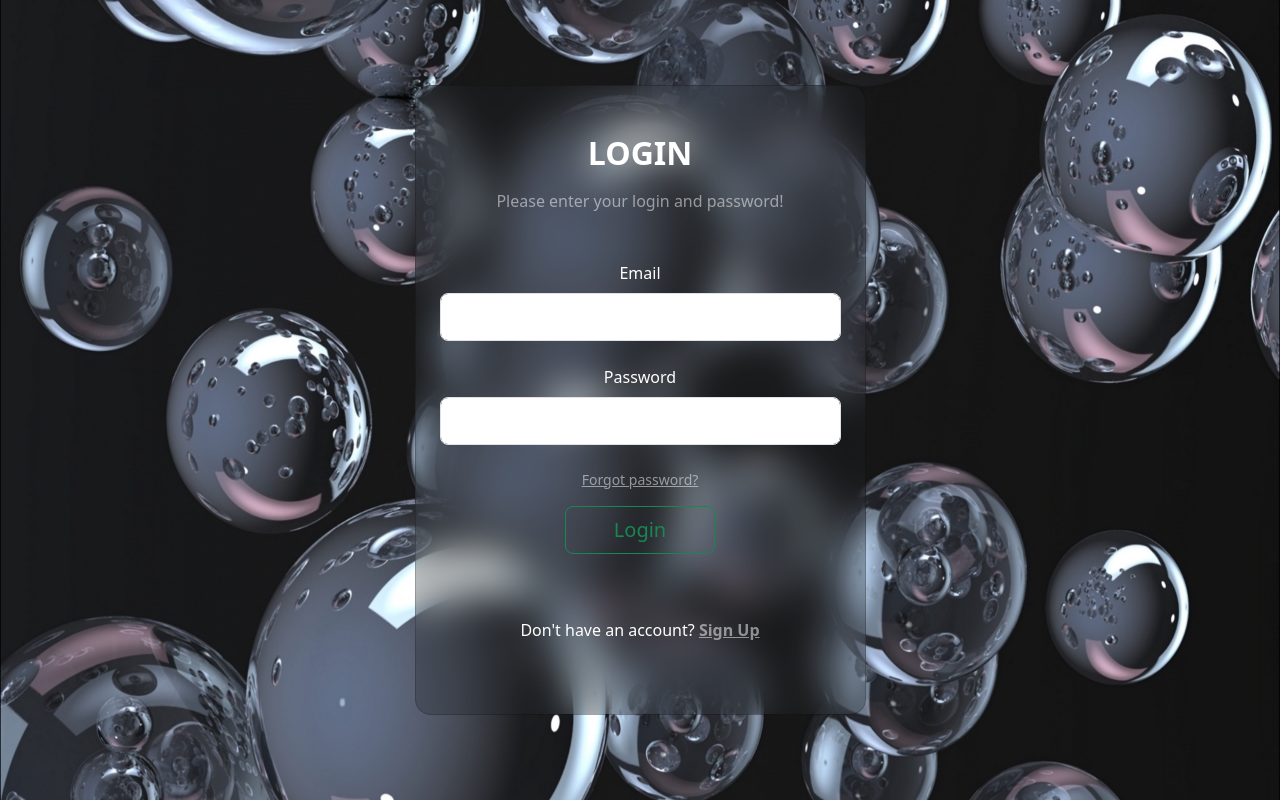
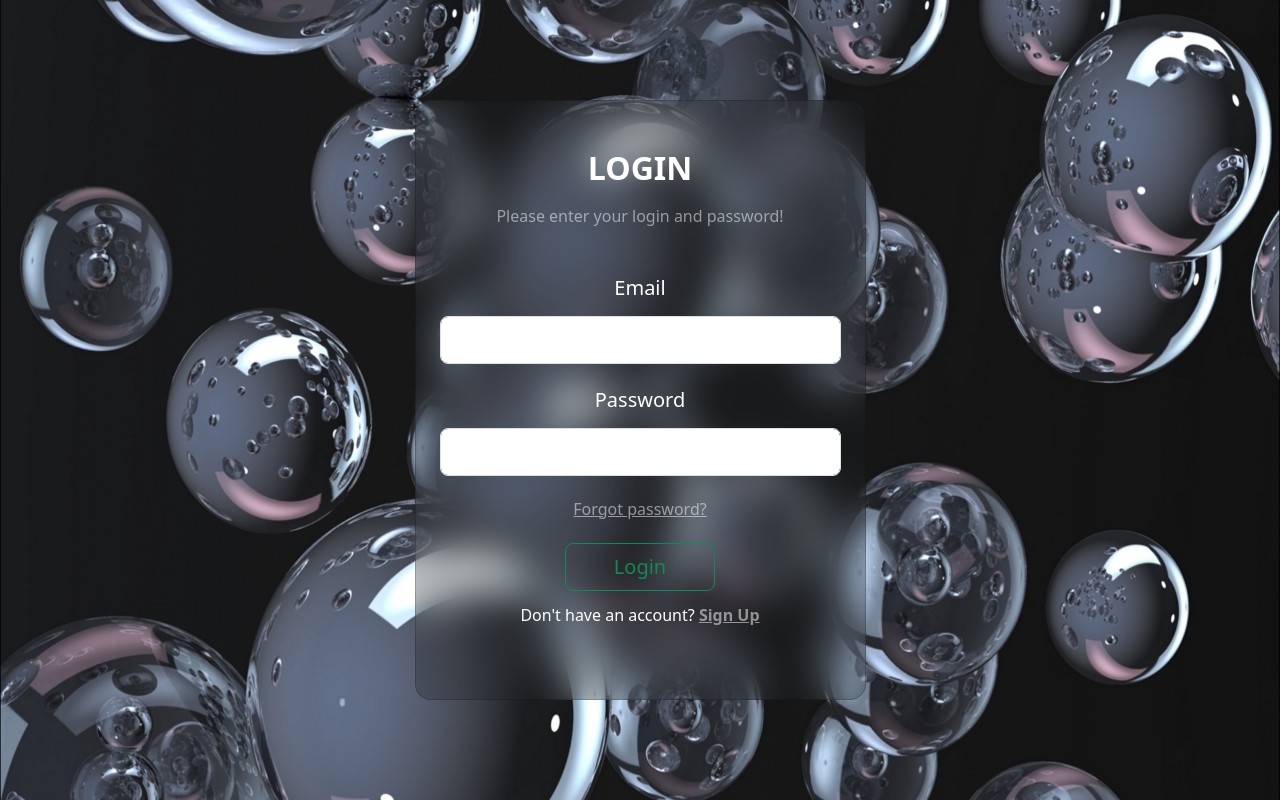
Before and after one commit to vijayczr/Angular_demo, an Angular app: page / in a window 1280 px wide. Built offline with nearby package versions, Linux system fonts and the light colour scheme.

Commit message:
no change

```diff
--- a/src/app/login/login.component.html
+++ b/src/app/login/login.component.html
@@ -1,5 +1,5 @@
 <body class="Background">
-  <section class="vh-100 gradient-custom bg-opacity-50">
+  <section class="vh-100 gradient-custom">
     <div class="container py-5 h-100">
       <div class="row d-flex justify-content-center align-items-center h-100">
         <div class="col-12 col-md-8 col-lg-6 col-xl-5">
@@ -8,14 +8,14 @@
             style="border-radius: 1rem; backdrop-filter: blur(20px)"
           >
             <div class="card-body p-4 text-center">
-              <div class="mb-md-3 mt-md-4 pb-5">
+              <div class="mb-sm-1 mt-md-4 pb-2">
                 <h2 class="fw-bold mb-3 text-uppercase">Login</h2>
                 <p class="text-white-50 mb-5">
                   Please enter your login and password!
                 </p>
 
                 <div class="form-outline form-white mb-4">
-                  <label class="form-label" for="typeEmailX">Email</label>
+                  <label class="form-label" for="typeEmailX"><h5>Email</h5></label>
                   <input
                     type="email"
                     id="typeEmailX"
@@ -34,7 +34,7 @@
                 </div> -->
 
                 <div class="form-outline form-white mb-4">
-                  <label class="form-label" for="typePasswordX">Password</label>
+                  <label class="form-label" for="typePasswordX"><h5>Password</h5></label>
                   <input
                     type="password"
                     id="typePasswordX"
@@ -43,7 +43,7 @@
                 </div>
 
                 <p class="small mb-2 pb-lg-2">
-                  <a class="text-white-50" href="#!">Forgot password?</a>
+                  <a class="text-white-50" href="#!"><h6>Forgot password?</h6></a>
                 </p>
 
                 <button
```
